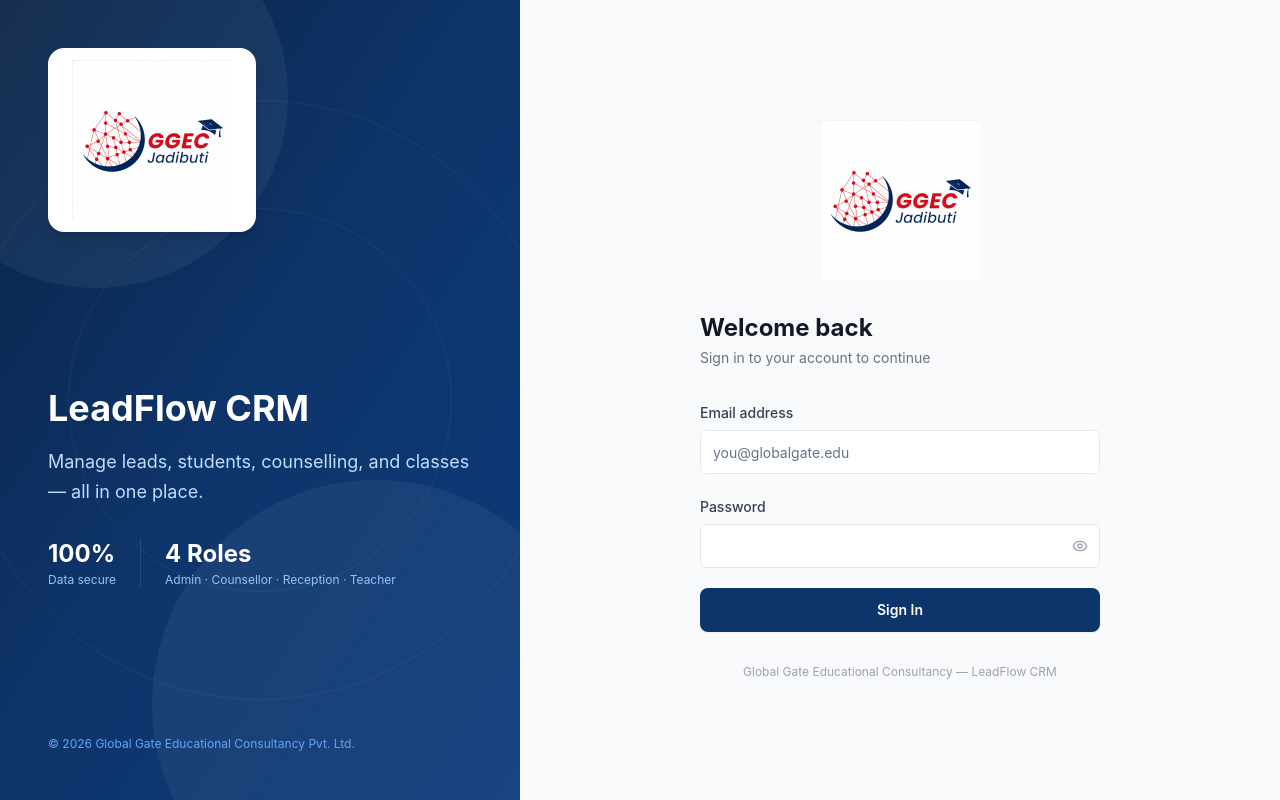
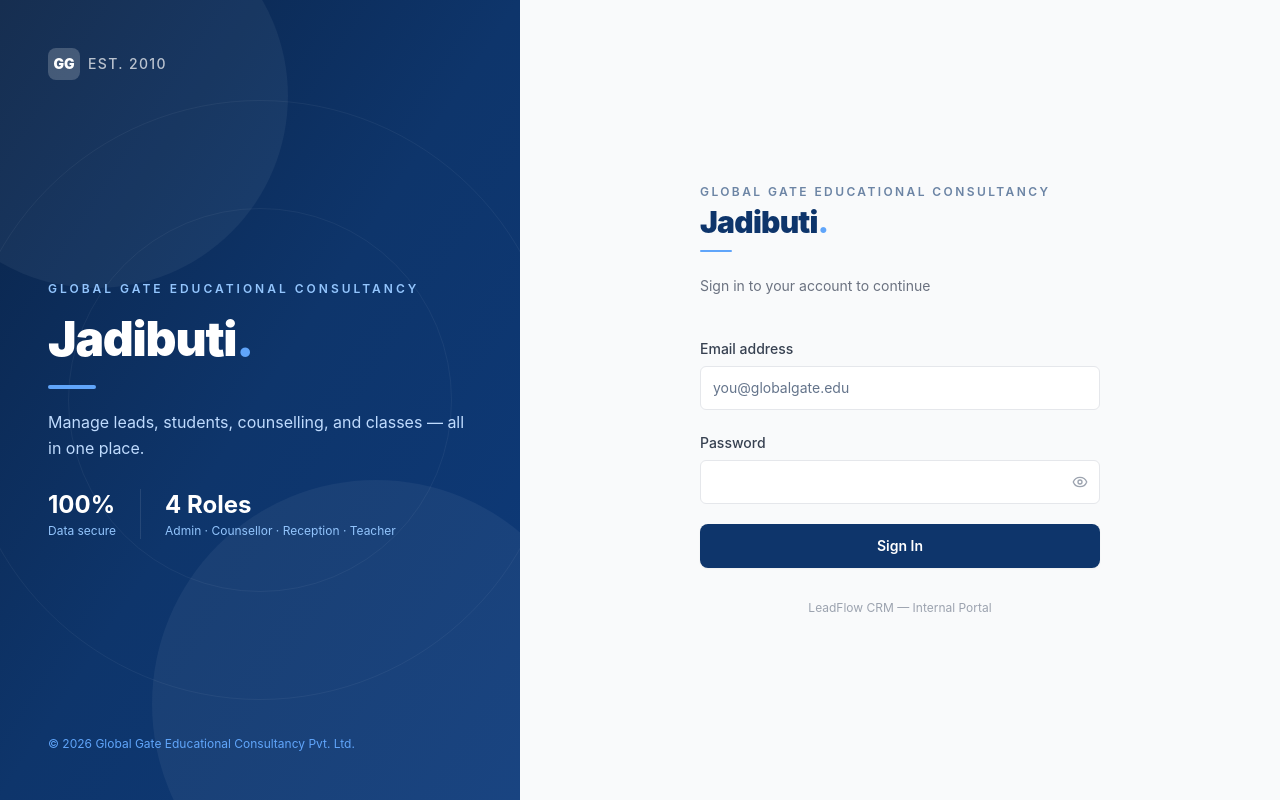
Before and after one commit to MANGOpali/GGEC-studentTracker, a Next.js app: page /login in a window 1280 px wide. Built offline with nearby package versions, Linux system fonts and the light colour scheme.

Commit message:
feat: replace logo image with stylish text branding on login page

```diff
--- a/app/login/page.tsx
+++ b/app/login/page.tsx
@@ -28,12 +28,7 @@
         body: JSON.stringify(data),
       });
       const json = await res.json();
-
-      if (!res.ok) {
-        setError(json.error || "Login failed");
-        return;
-      }
-
+      if (!res.ok) { setError(json.error || "Login failed"); return; }
       const role = json.user.role;
       if (role === "ADMIN") window.location.href = "/admin/dashboard";
       else if (role === "COUNSELLOR") window.location.href = "/counsellor/dashboard";
@@ -50,29 +45,34 @@
     <div className="min-h-screen flex">
       {/* Left panel */}
       <div className="hidden lg:flex flex-col justify-between w-[520px] flex-shrink-0 bg-gradient-to-br from-[#0a2347] via-[#0E356B] to-[#0d3a7a] p-12 relative overflow-hidden">
-        {/* Decorative circles */}
         <div className="absolute -top-24 -left-24 w-96 h-96 rounded-full bg-white/5" />
         <div className="absolute -bottom-32 -right-20 w-[28rem] h-[28rem] rounded-full bg-white/5" />
         <div className="absolute top-1/2 left-1/2 -translate-x-1/2 -translate-y-1/2 w-[600px] h-[600px] rounded-full border border-white/5" />
         <div className="absolute top-1/2 left-1/2 -translate-x-1/2 -translate-y-1/2 w-96 h-96 rounded-full border border-white/5" />
 
-        {/* Logo */}
+        {/* Brand name top */}
         <div className="relative z-10">
-          <div className="bg-white rounded-2xl px-6 py-3 inline-block shadow-lg">
-            {/* eslint-disable-next-line @next/next/no-img-element */}
-            <img src="/square-logo.jpg" alt="Global Gate Educational Consultancy" width={160} height={160} className="object-contain" />
+          <div className="flex items-center gap-2 mb-1">
+            <div className="w-8 h-8 rounded-lg bg-white/20 flex items-center justify-center">
+              <span className="text-white font-black text-sm">GG</span>
+            </div>
+            <span className="text-white/70 text-sm font-medium tracking-widest uppercase">Est. 2010</span>
           </div>
         </div>
 
-        {/* Center text */}
-        <div className="relative z-10 space-y-4">
-          <h1 className="text-4xl font-bold text-white leading-tight">
-            LeadFlow CRM
-          </h1>
-          <p className="text-blue-200 text-lg leading-relaxed">
+        {/* Center content */}
+        <div className="relative z-10 space-y-5">
+          <div>
+            <p className="text-blue-300 text-xs font-semibold tracking-[0.25em] uppercase mb-3">Global Gate Educational Consultancy</p>
+            <h1 className="text-5xl font-black text-white leading-tight tracking-tight">
+              Jadibuti<span className="text-blue-400">.</span>
+            </h1>
+            <div className="w-12 h-1 bg-blue-400 rounded-full mt-4" />
+          </div>
+          <p className="text-blue-200 text-base leading-relaxed">
             Manage leads, students, counselling, and classes — all in one place.
           </p>
-          <div className="flex gap-6 pt-4">
+          <div className="flex gap-6 pt-2">
             <div>
               <p className="text-2xl font-bold text-white">100%</p>
               <p className="text-xs text-blue-300 mt-0.5">Data secure</p>
@@ -85,7 +85,6 @@
           </div>
         </div>
 
-        {/* Footer */}
         <p className="relative z-10 text-blue-400 text-xs">
           © {new Date().getFullYear()} Global Gate Educational Consultancy Pvt. Ltd.
         </p>
@@ -93,16 +92,16 @@
 
       {/* Right panel */}
       <div className="flex-1 flex flex-col items-center justify-center bg-gray-50 p-6 sm:p-12">
-        {/* Logo — always visible on right panel */}
-        <div className="mb-8">
-          {/* eslint-disable-next-line @next/next/no-img-element */}
-          <img src="/square-logo.jpg" alt="Global Gate Educational Consultancy" width={160} height={160} className="object-contain" />
-        </div>
+        <div className="w-full max-w-[400px]">
 
-        <div className="w-full max-w-[400px]">
-          <div className="mb-8">
-            <h2 className="text-2xl font-bold text-gray-900">Welcome back</h2>
-            <p className="text-gray-500 text-sm mt-1">Sign in to your account to continue</p>
+          {/* Brand heading on right (visible always) */}
+          <div className="mb-10">
+            <p className="text-xs font-semibold tracking-[0.2em] uppercase text-[#0E356B]/60 mb-1">Global Gate Educational Consultancy</p>
+            <h2 className="text-3xl font-black text-[#0E356B] tracking-tight leading-tight">
+              Jadibuti<span className="text-blue-400">.</span>
+            </h2>
+            <div className="w-8 h-0.5 bg-blue-400 rounded-full mt-2 mb-6" />
+            <p className="text-gray-500 text-sm">Sign in to your account to continue</p>
           </div>
 
           <form onSubmit={handleSubmit(onSubmit)} className="space-y-5">
@@ -152,17 +151,11 @@
               disabled={loading}
               className="w-full h-11 bg-[#0E356B] hover:bg-[#0a2a56] text-white font-semibold text-sm rounded-lg transition-all shadow-sm mt-2"
             >
-              {loading ? (
-                <><Loader2 size={16} className="mr-2 animate-spin" />Signing in...</>
-              ) : (
-                "Sign In"
-              )}
+              {loading ? <><Loader2 size={16} className="mr-2 animate-spin" />Signing in...</> : "Sign In"}
             </Button>
           </form>
 
-          <p className="text-center text-xs text-gray-400 mt-8">
-            Global Gate Educational Consultancy &mdash; LeadFlow CRM
-          </p>
+          <p className="text-center text-xs text-gray-400 mt-8">LeadFlow CRM &mdash; Internal Portal</p>
         </div>
       </div>
     </div>
```
